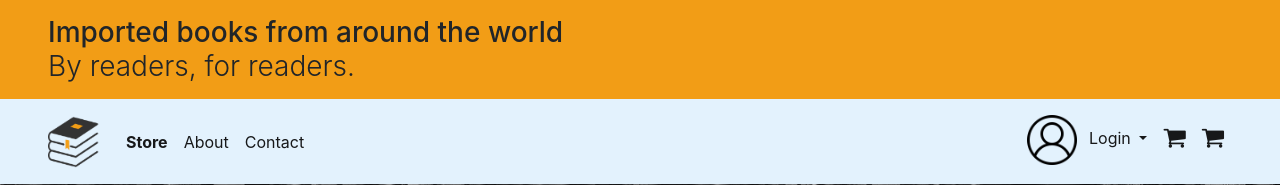
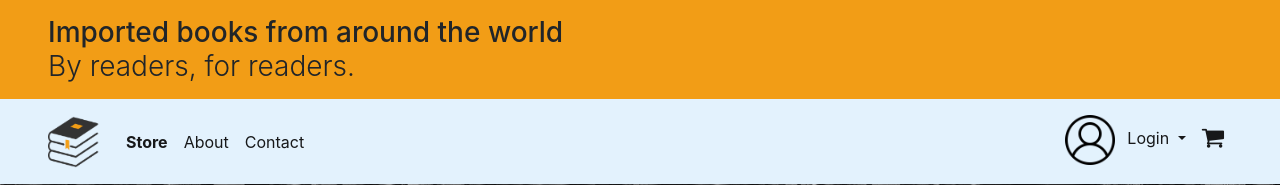
Before and after one commit to lukazio/Group11-BookStore, a PHP site: page /about.php in a window 1280 px wide. Shown: the top 185 px of the page. Run offline with PHP 8.4, Linux system fonts and the light colour scheme; data that the repository does not hold is empty.

Commit message:
Removed duped shopping cart from header

```diff
--- a/modules/header.php
+++ b/modules/header.php
@@ -104,16 +104,6 @@
                     </ul>
                 <?php } ?>
             </li>
-            <li class="nav-item active dropdown color-fade" id="cartDropdownContainer">
-                <a class="nav-link h4" href="" id="cartDropdown" role="button" data-toggle="dropdown" aria-haspopup="true" aria-expanded="false">
-                    <i class="fa fa-shopping-cart"></i>
-                </a>
-                <ul class="dropdown-menu dropdown-menu-right cart-dropdown-menu" id="cartDropdownMenu">
-                    <li class="text-center">
-                        <p class="cart-empty">Your shopping cart is empty!</p>
-                    </li>
-                </ul>
-            </li>
         </ul>
     </div>
 </nav>
```
